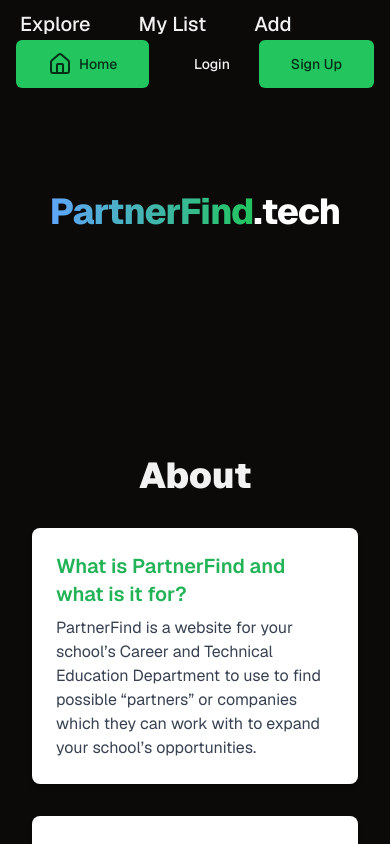
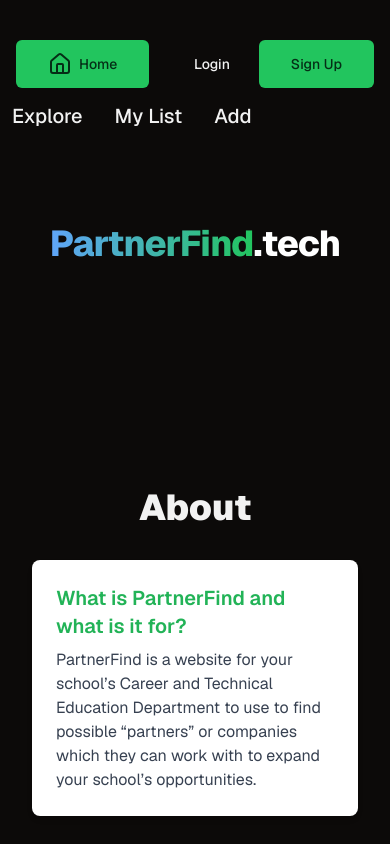
Before and after one commit to PartnerFind/partnerfind.tech, a Next.js app: page / in a window 390 px wide. Shown: the top 844 px of the page. Built offline with nearby package versions, Linux system fonts and the light colour scheme; no server answers.

Commit message:
explore and mylist pages updated

```diff
--- a/src/app/(main_app)/explore/explore-table.tsx
+++ b/src/app/(main_app)/explore/explore-table.tsx
@@ -6,7 +6,8 @@ import { columns } from "@/components/table/columns";
 export default function ExploreTable({ data }: { data: any }) {
 
   return (
-    <div className="container pl-60 pt-40">
+    <div className="container px-4 pt-24 md:pl-20 md:pt-40">
+      {/* we use the same DataTable component for this table as well (since all the data sent to the table is the same format) */}
       <DataTable columns={ columns } data={ data } />
     </div>
   );
--- a/src/app/(main_app)/my-list/my-list-table.tsx
+++ b/src/app/(main_app)/my-list/my-list-table.tsx
@@ -6,7 +6,7 @@ import { columns } from "@/components/table/columns";
 export default function MyListTable({ data }: { data: any }) {
 
   return (
-    <div className="container pl-60 pt-40">
+    <div className="container px-4 pt-24 md:pl-20 md:pt-40">
       {/* we use the same DataTable component for this table as well (since all the data sent to the table is the same format) */}
       <DataTable columns={ columns } data={ data } />
     </div>
--- a/src/app/layout.tsx
+++ b/src/app/layout.tsx
@@ -41,10 +41,10 @@ export default function RootLayout({
         >
           <Navbar />
           <div className="flex flex-col md:flex-row">
-            <aside className="md:absolute z-10 top-24 md:top-32 left-0 w-full md:w-1/5">
+            <aside className="absolute z-10 top-24 md:top-32 left-0 w-full md:w-1/5">
               <SidebarNav items={sidebarNavItems} />
             </aside>
-            <main className="flex-1">{children}</main>
+            <main className="flex-1 mt-20 md:mt-0 md:ml-20">{children}</main>
           </div>
         </body>
       </html>
--- a/src/components/navbar.tsx
+++ b/src/components/navbar.tsx
@@ -1,14 +1,14 @@
-"use client"
+"use client";
 
-import * as React from "react"
-import { SignedIn, SignedOut } from '@clerk/nextjs'
+import * as React from "react";
+import { SignedIn, SignedOut } from "@clerk/nextjs";
 import Link from "next/link";
-import { NavigationMenu, NavigationMenuItem, NavigationMenuList } from "@/components/ui/navigation-menu"
-import UserButton from "@/components/user-button"
-import { Button } from "@/components/ui/button"
-import { Home } from "lucide-react"
+import { NavigationMenu, NavigationMenuItem, NavigationMenuList } from "@/components/ui/navigation-menu";
+import UserButton from "@/components/user-button";
+import { Button } from "@/components/ui/button";
+import { Home } from "lucide-react";
 
-import SignInAndSignUp from "@/components/signin-and-signup"
+import SignInAndSignUp from "@/components/signin-and-signup";
 
 export function Navbar() {
   const [isNavbarVisible, setIsNavbarVisible] = React.useState(true);
@@ -32,7 +32,7 @@ export function Navbar() {
     <>
       <div
         id="navbar"
-                className={`fixed top-6 left-0 p-4 flex justify-between w-full transition-opacity duration-300 ${isNavbarVisible ? 'opacity-100' : 'opacity-0'}`}
+        className={`fixed top-6 left-0 right-0 p-4 flex justify-between items-center transition-opacity duration-300 ${isNavbarVisible ? "opacity-100" : "opacity-0"}`}
       >
         <div>
           <NavigationMenu>
@@ -53,10 +53,10 @@ export function Navbar() {
         <div className="flex items-center">
           <div className="ml-4">
             <SignedIn>
-                            <UserButton/>
+              <UserButton />
             </SignedIn>
             <SignedOut>
-                            <SignInAndSignUp/>
+              <SignInAndSignUp />
             </SignedOut>
           </div>
         </div>
@@ -67,6 +67,12 @@ export function Navbar() {
           margin-right: 7px; /* Adjust the margin as needed */
           visibility: hidden; /* Hide the spacer element */
         }
+        @media (max-width: 768px) {
+          #navbar {
+            padding-left: 16px;
+            padding-right: 16px;
+          }
+        }
       `}</style>
     </>
   );
--- a/src/components/sidebar.tsx
+++ b/src/components/sidebar.tsx
@@ -1,24 +1,20 @@
-"use client"
+"use client";
 
-import * as React from "react"
-import Link from "next/link"
-import { usePathname } from "next/navigation"
-import { NavigationMenu, NavigationMenuItem, NavigationMenuList } from "@/components/ui/navigation-menu"
-import UserButton from "@/components/user-button"
-import { Button } from "@/components/ui/button"
-
-import { cn } from "@/lib/utils"
-import { buttonVariants } from "@/components/ui/button"
+import * as React from "react";
+import Link from "next/link";
+import { usePathname } from "next/navigation";
+import { cn } from "@/lib/utils";
+import { buttonVariants } from "@/components/ui/button";
 
 interface SidebarNavProps extends React.HTMLAttributes<HTMLElement> {
   items: {
-    href: string
-    title: string
-  }[]
+    href: string;
+    title: string;
+  }[];
 }
 
 export function SidebarNav({ className, items, ...props }: SidebarNavProps) {
-  const pathname = usePathname()
+  const pathname = usePathname();
 
   return (
     <nav
@@ -38,12 +34,12 @@ export function SidebarNav({ className, items, ...props }: SidebarNavProps) {
               ? "bg-muted hover:bg-muted"
               : "hover:bg-transparent hover:underline",
             "justify-start",
-            "text-xl py-6 px-5"
+            "text-xl py-2 px-3"
           )}
         >
           {item.title}
         </Link>
       ))}
     </nav>
-  )
+  );
 }
--- a/src/styles/globals.css
+++ b/src/styles/globals.css
@@ -30,9 +30,11 @@
 @layer base {
   * {
     @apply border-border;
+    box-sizing: border-box; /* Ensure padding and border are included in element's total width and height */
   }
   html {
     @apply scroll-smooth;
+    overflow-x: hidden; /* Prevent horizontal scrolling */
   }
   body {
     @apply bg-background text-foreground;
```
Lines whose indentation alone changed are shown as unchanged.
